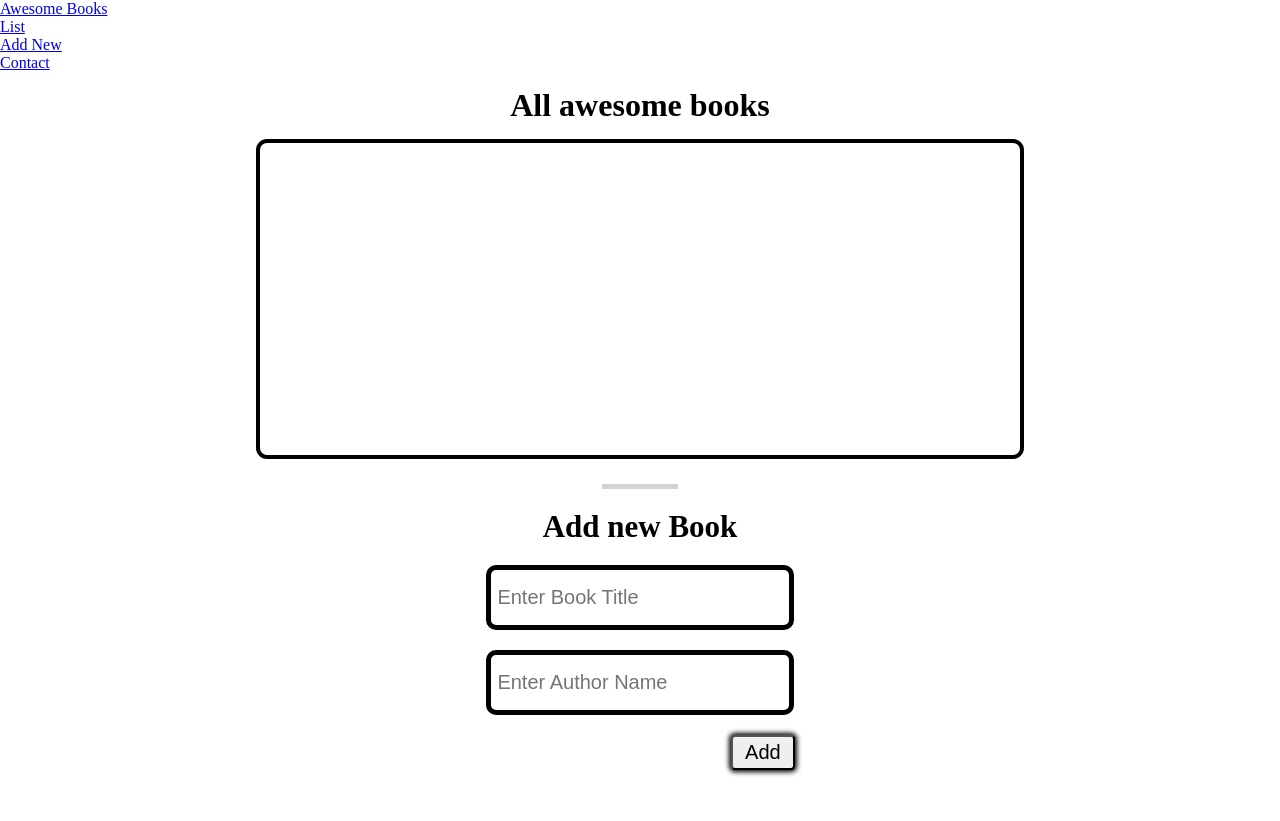
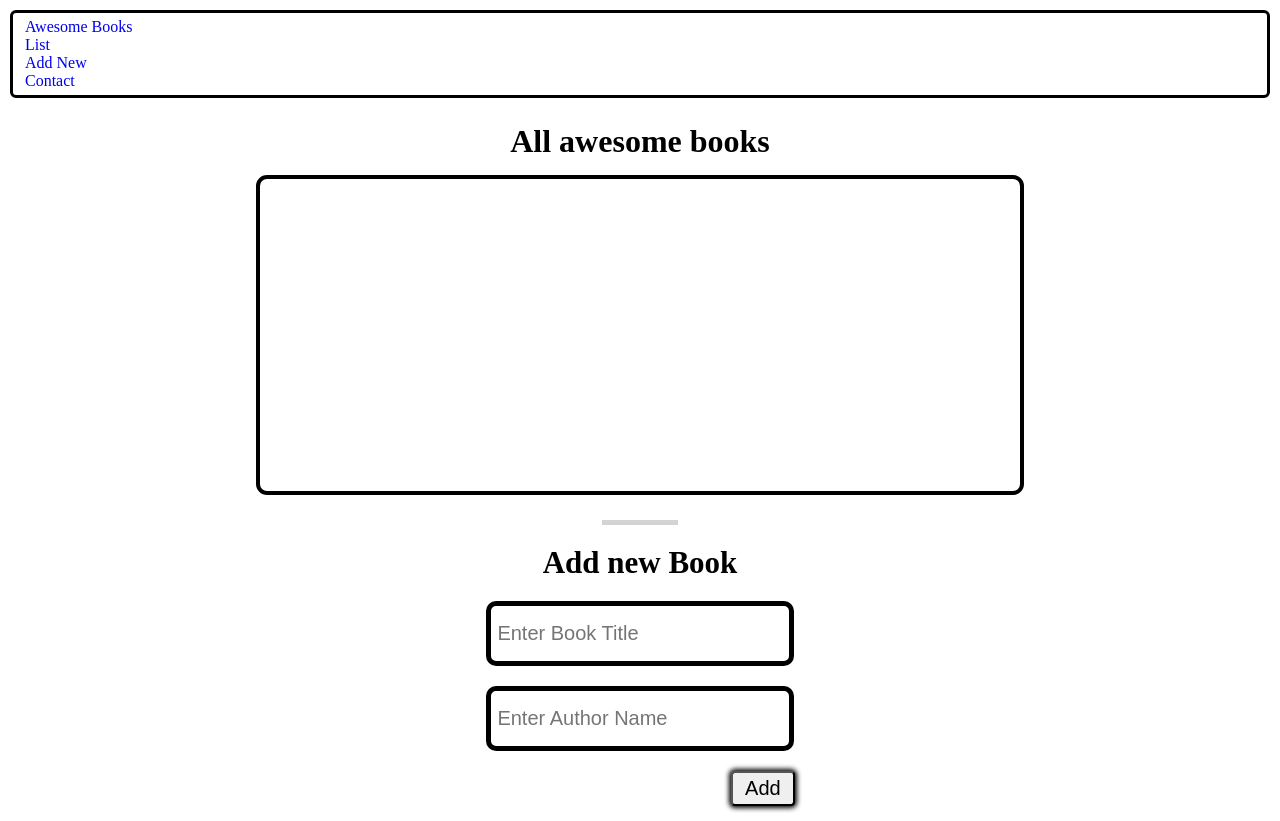
Before and after one commit to hamzaw9/bookListManager, a website: page index.html in a window 1280 px wide. Before the commit the page ends 800 px from the top, so only its background shows below. Drawn offline with Linux system fonts and the light colour scheme.

Commit message:
Add border to header section

```diff
--- a/style.css
+++ b/style.css
@@ -6,6 +6,21 @@
 
 button {
   cursor: pointer;
+}
+
+li {
+  list-style-type: none;
+}
+
+a {
+  text-decoration: none;
+}
+
+header {
+  border: 3px solid black;
+  border-radius: 6px;
+  margin: 10px;
+  padding: 5px 12px;
 }
 
 h1 {
```
